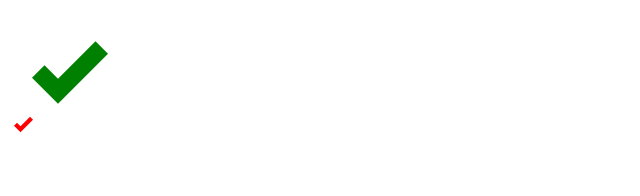
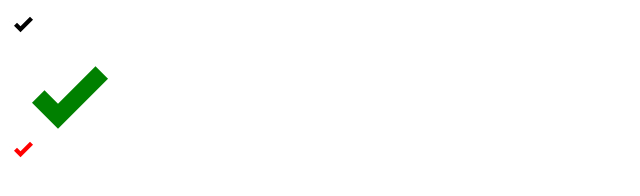
Before and after one commit to robertjd/css-checkbox, a plain HTML site: page index.html in a window 1280 px wide. Shown: the whole page, without its empty margins (0-640 px from the left). Drawn offline with Linux system fonts and the light colour scheme.

Commit message:
example of default black checkmark

```diff
--- a/index.html
+++ b/index.html
@@ -1 +1 @@
-<!DOCTYPE doctype=html5><html><head><link rel="stylesheet" type="text/css" href="style.css"/></head><body><div class="checkmark check-green"><div class="outer"><div class="inner"></div><div class="inner2"></div><div class="inner3"></div><div class="inner4"></div></div></div><div class="checkmark check-red"><div class="outer"><div class="inner"></div><div class="inner2"></div><div class="inner3"></div><div class="inner4"></div></div></div></body></html>
+<!DOCTYPE doctype=html5><html><head><link rel="stylesheet" type="text/css" href="style.css"/></head><body><div class="checkmark"><div class="outer"><div class="inner"></div><div class="inner2"></div><div class="inner3"></div><div class="inner4"></div></div></div><div class="checkmark check-green"><div class="outer"><div class="inner"></div><div class="inner2"></div><div class="inner3"></div><div class="inner4"></div></div></div><div class="checkmark check-red"><div class="outer"><div class="inner"></div><div class="inner2"></div><div class="inner3"></div><div class="inner4"></div></div></div></body></html>
```
Also changed, not shown: 1 other file.
